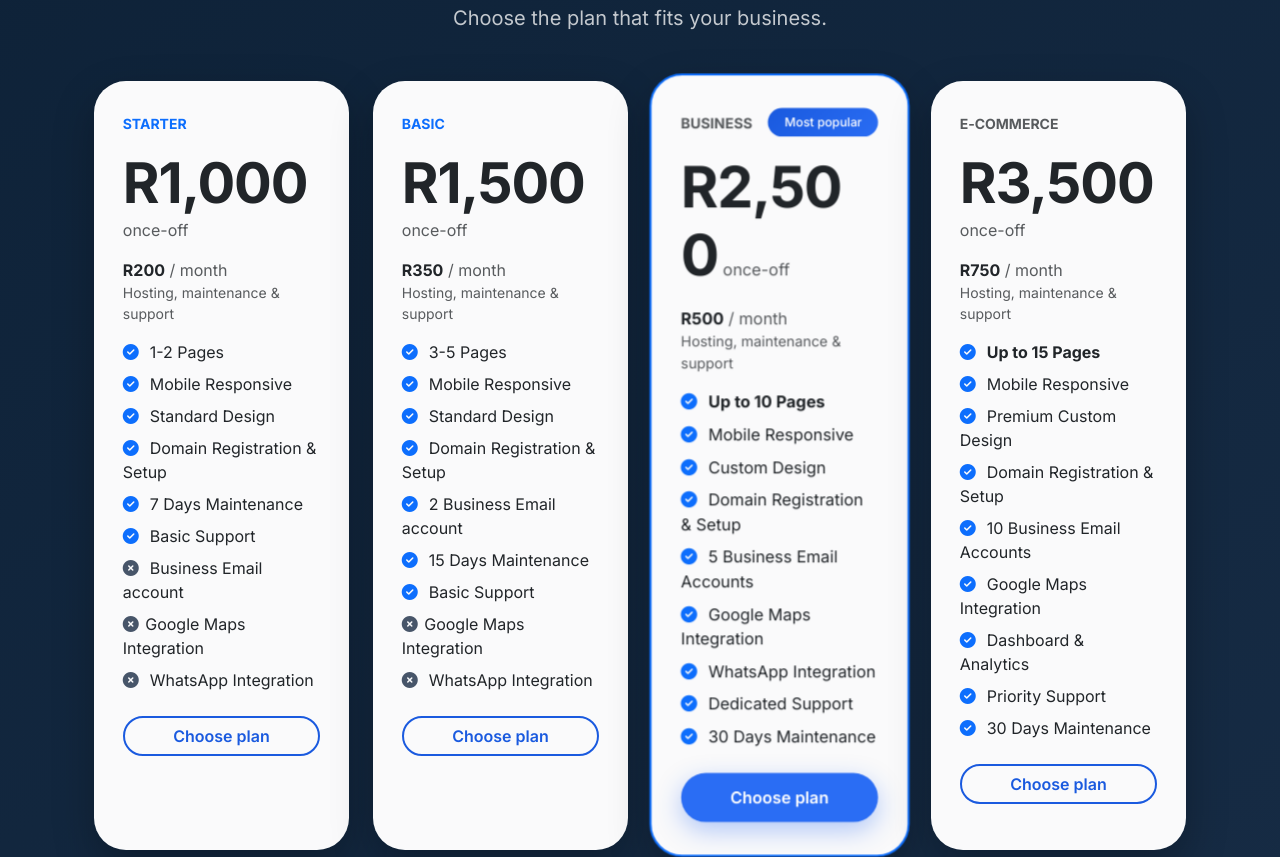
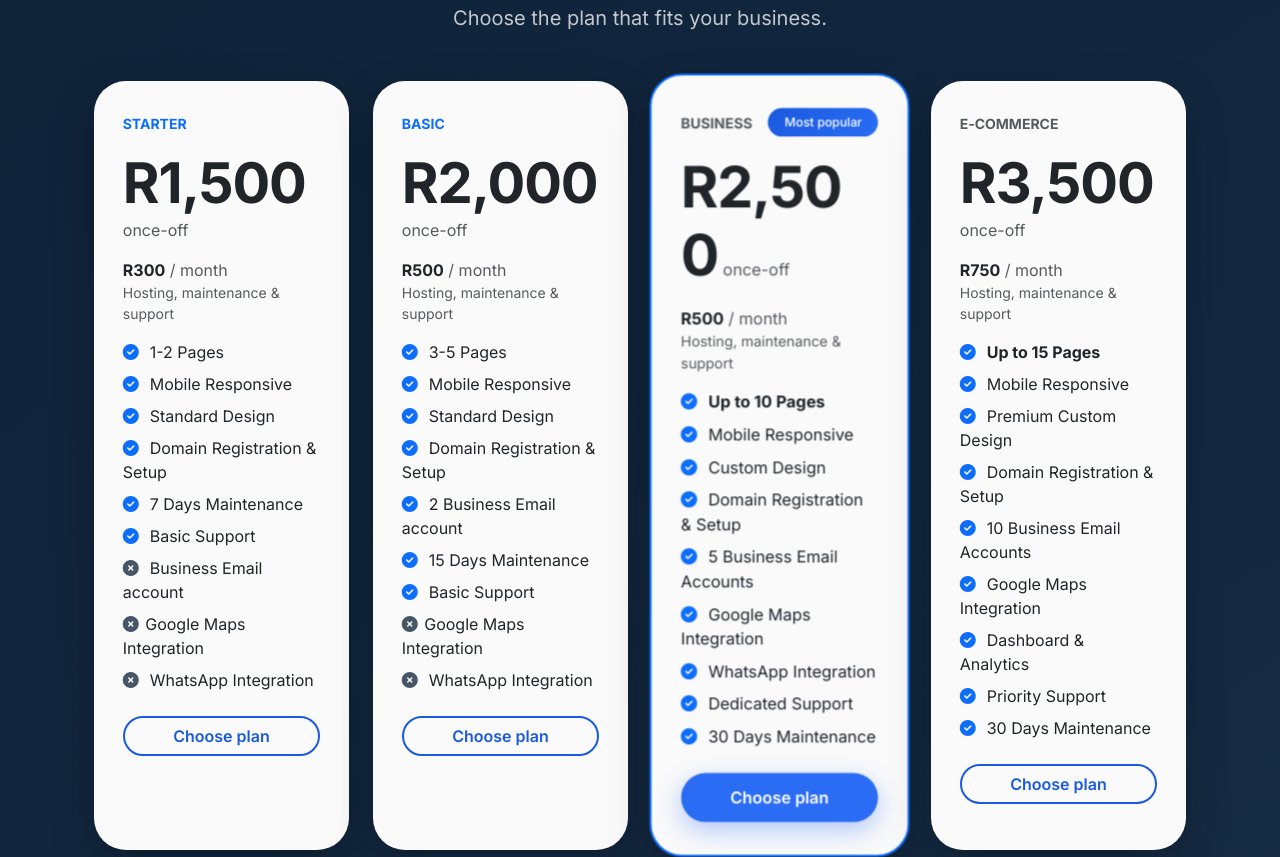
Before and after one commit to NdilaM/Marlani_Tech_Web, a plain HTML site: page index.html in a window 1280 px wide. Shown: the part 1723-2580 px from the top of the page. Drawn offline with nearby package versions, Linux system fonts and the light colour scheme.

Commit message:
Updated pricing details and social media icons in the index.html file.

```diff
--- a/index.html
+++ b/index.html
@@ -833,10 +833,10 @@
                         <div class="card-body p-4">
                             <div class="small text-uppercase fw-bold text-primary">Starter</div>
                                     <div class="my-3">
-                                        <span class="display-4 fw-bold">R1,000</span>
+                                        <span class="display-4 fw-bold">R1,500</span>
                                         <span class="text-muted"> once-off</span> </div>
                                     <div class="mb-3">
-                                        <span class="fw-bold">R200</span>
+                                        <span class="fw-bold">R300</span>
                                         <span class="text-muted">/ month</span>
                                         <div class="small text-muted">
                                             Hosting, maintenance &amp; support
@@ -865,10 +865,10 @@
                         <div class="card-body p-4">
                             <div class="small text-uppercase fw-bold text-primary">Basic</div>
                             <div class="my-3">
-                                        <span class="display-4 fw-bold">R1,500</span>
+                                        <span class="display-4 fw-bold">R2,000</span>
                                         <span class="text-muted"> once-off</span> </div>
                                     <div class="mb-3">
-                                        <span class="fw-bold">R350</span>
+                                        <span class="fw-bold">R500</span>
                                         <span class="text-muted">/ month</span>
                                         <div class="small text-muted">
                                             Hosting, maintenance &amp; support
@@ -1082,7 +1082,7 @@
                 <div class="col-md-6 text-center text-md-end">
                     <span class="text-white-50 small">
                         <i class="fab fa-instagram me-2"></i>
-                        <i class="fab fa-twitter me-2"></i>
+                        <i class="fa-brands fa-tiktok"></i>
                         <i class="fab fa-linkedin-in"></i>
                     </span>
                 </div>
```
